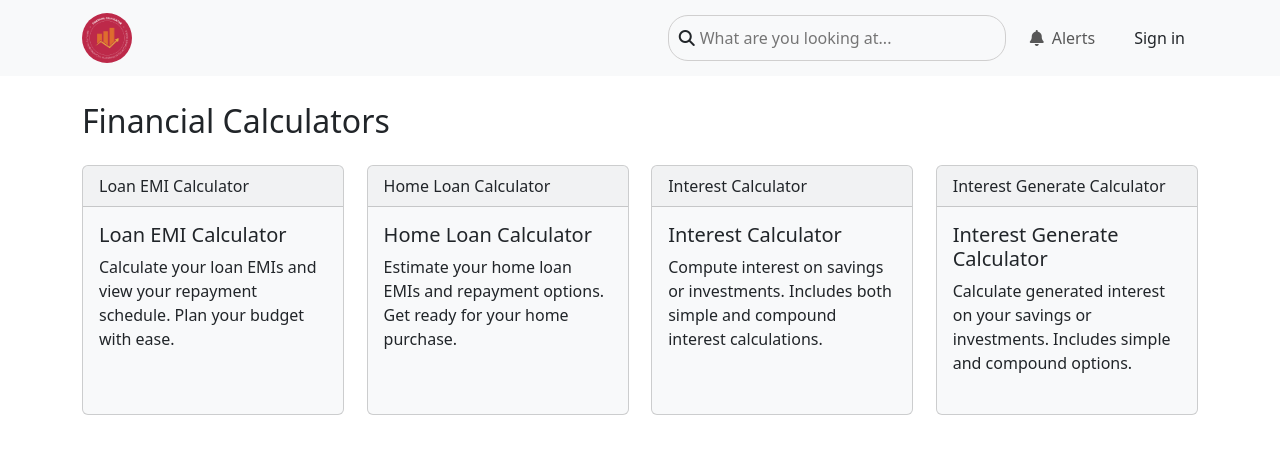
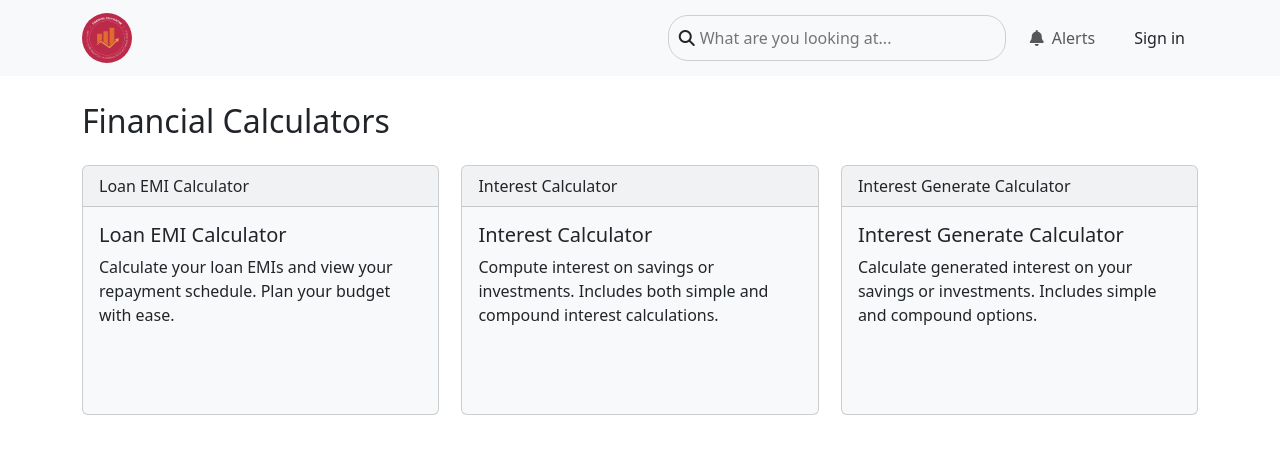
Before and after one commit to uday900/Loan-app, a React (Vite) app: page / in a window 1280 px wide. Shown: the top 454 px of the page. Built offline with nearby package versions, Linux system fonts and the light colour scheme.

Commit message:
improve search functionality

```diff
--- a/src/components/Navbar.jsx
+++ b/src/components/Navbar.jsx
@@ -79,8 +79,10 @@
 import React, { useContext } from 'react';
 import { context } from '../context/contextForSearch';
 import logo from '../assets/logo-png.png';
+import { useNavigate } from 'react-router-dom';
 
 function Navbar() {
+  const navigate = useNavigate();
   const { searchTerm, setSearchTerm } = useContext(context);
 
   const handleSearchChange = (e) => {
@@ -89,6 +91,7 @@ function Navbar() {
 
   const handleSearchSubmit = (e) => {
     e.preventDefault();
+    navigate('/')
     // Handle search logic here
     // console.log('Search:', searchTerm);
   };
--- a/src/pages/LandingPage.jsx
+++ b/src/pages/LandingPage.jsx
@@ -17,11 +17,11 @@ const LandingPage = () => {
             text: 'Calculate your loan EMIs and view your repayment schedule. Plan your budget with ease.',
             path: '/loanemicalculator'
         },
-        {
-            name: 'Home Loan Calculator',
-            text: 'Estimate your home loan EMIs and repayment options. Get ready for your home purchase.',
-            path: '/homeloancalculator'
-        },
+        // {
+        //     name: 'Home Loan Calculator',
+        //     text: 'Estimate your home loan EMIs and repayment options. Get ready for your home purchase.',
+        //     path: '/homeloancalculator'
+        // },
         {
             name: 'Interest Calculator',
             text: 'Compute interest on savings or investments. Includes both simple and compound interest calculations.',
```
